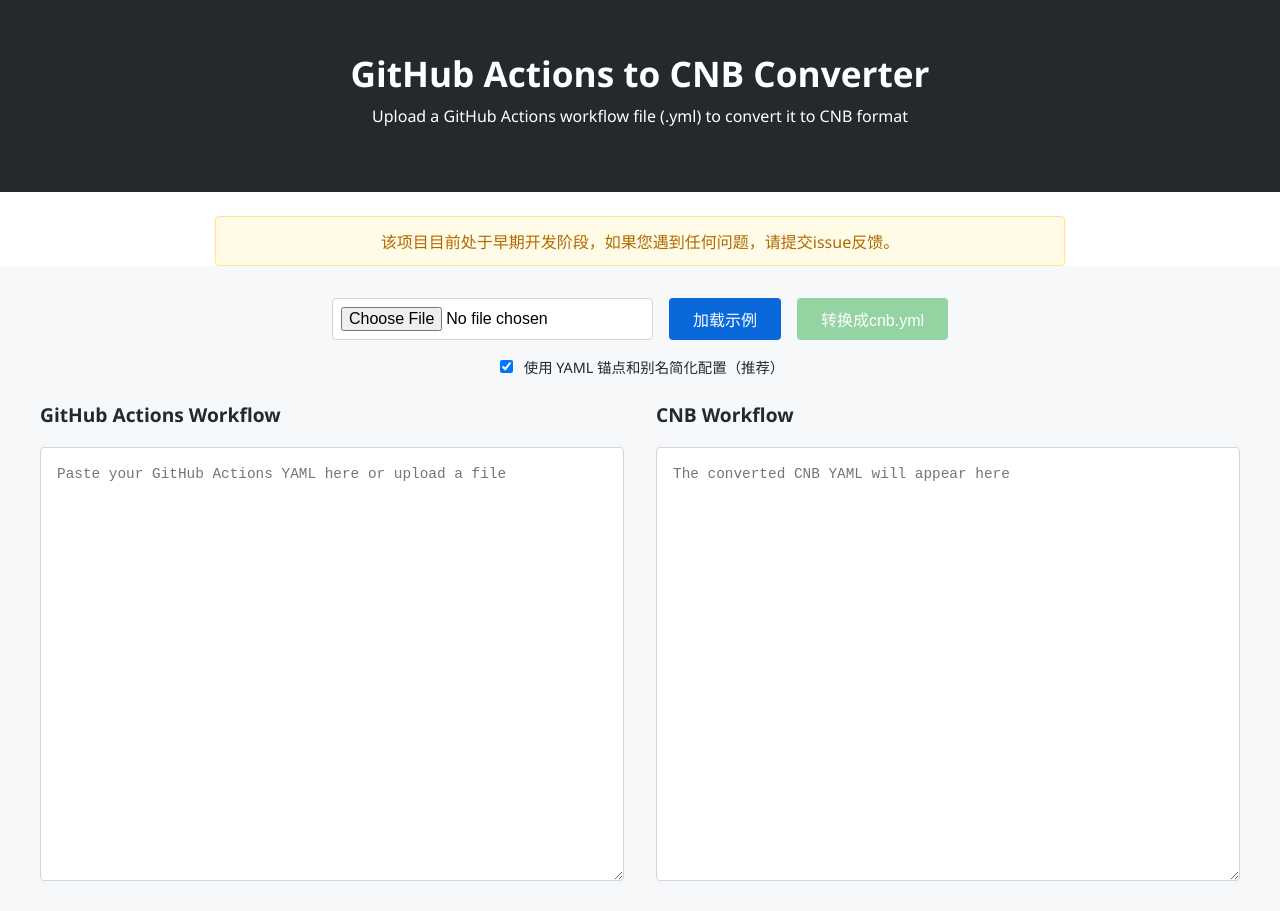
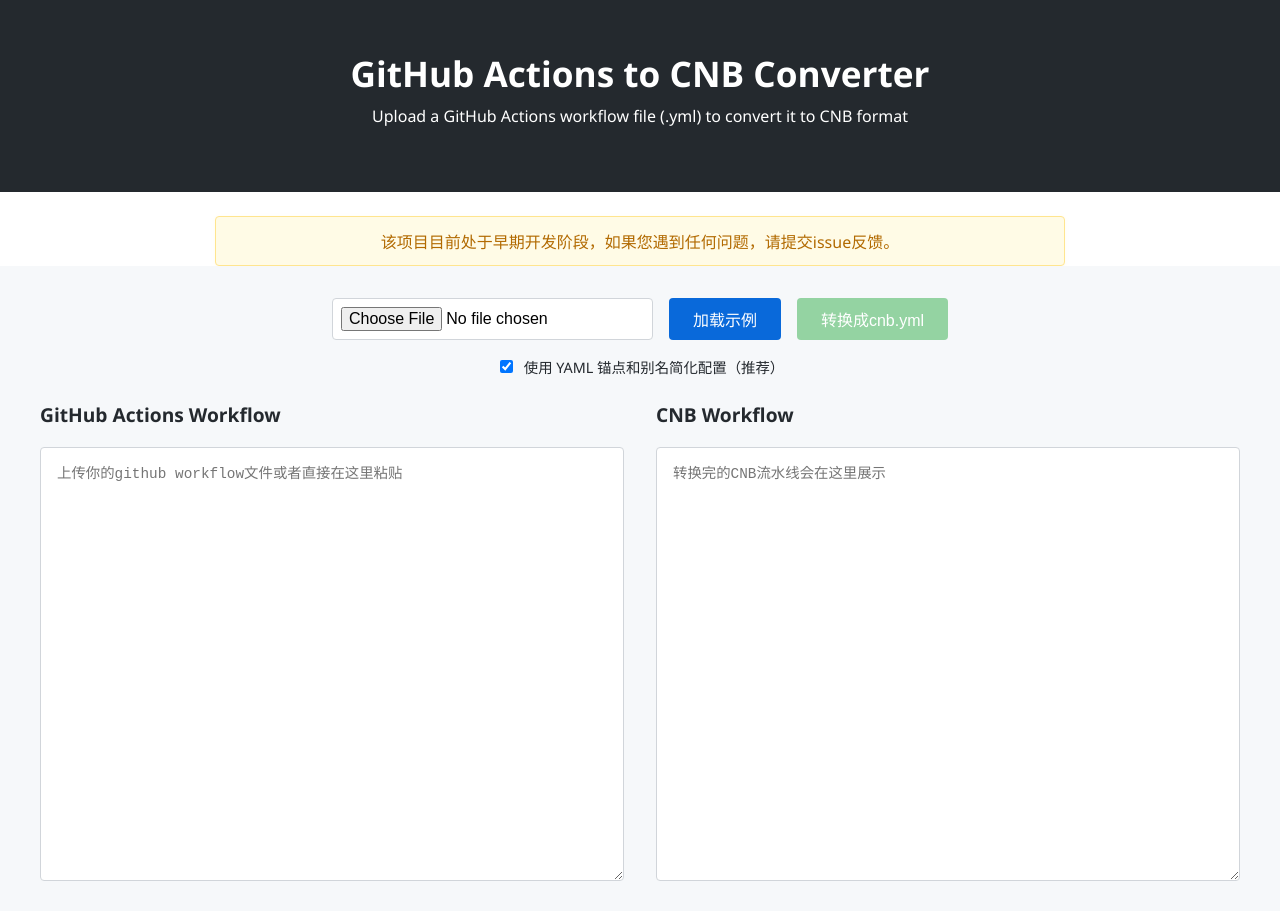
Before and after one commit to haorwen/action2cnb, a React (Create React App) app: page / in a window 1280 px wide. Shown: the top 911 px of the page. Built offline with nearby package versions, Linux system fonts and the light colour scheme.

Commit message:
修改描述

```diff
--- a/src/App.js
+++ b/src/App.js
@@ -303,7 +303,7 @@
               <textarea
                 value={githubYaml}
                 onChange={(e) => setGithubYaml(e.target.value)}
-                placeholder="Paste your GitHub Actions YAML here or upload a file"
+                placeholder="上传你的github workflow文件或者直接在这里粘贴"
                 className="code-editor"
               />
             </div>
@@ -313,7 +313,7 @@
               <textarea
                 value={cnbYaml}
                 readOnly
-                placeholder="The converted CNB YAML will appear here"
+                placeholder="转换完的CNB流水线会在这里展示"
                 className="code-editor"
               />
             </div>
```
